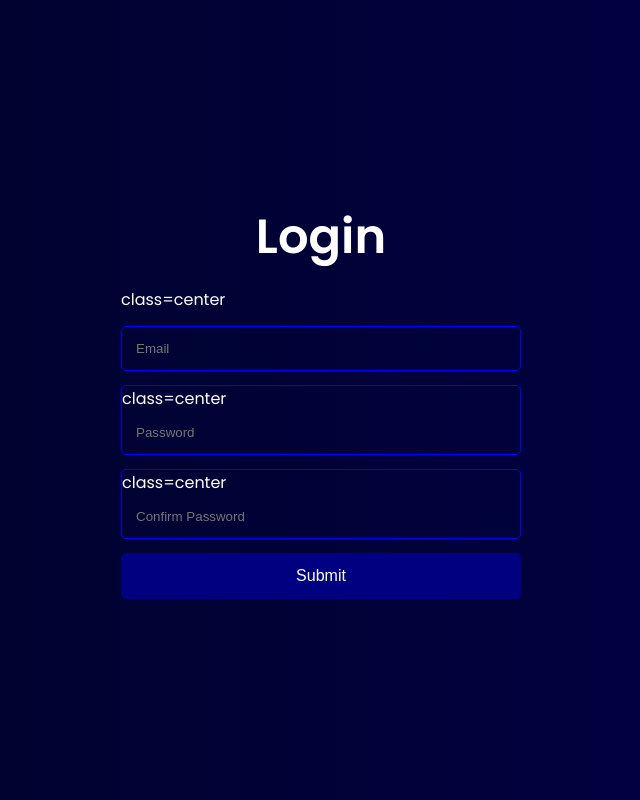
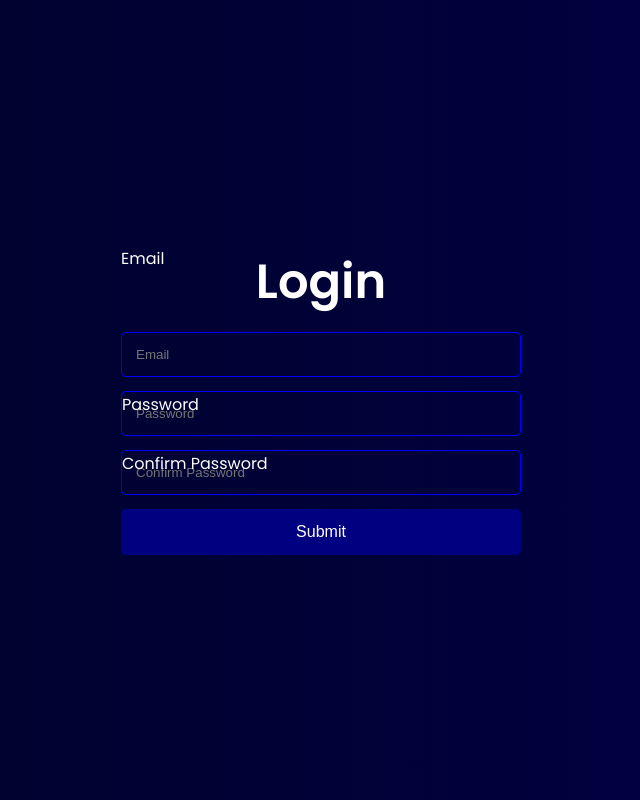
Before and after one commit to BigBen3/Sveltekit-Firebase, a SvelteKit app: page / in a window 1280 px wide. Shown: the whole page, without its empty margins (319-959 px from the left). Built offline with nearby package versions, Linux system fonts and the light colour scheme.

Commit message:
fixed a stupid error in the guys video

```diff
--- a/src/components/Authenticate.svelte
+++ b/src/components/Authenticate.svelte
@@ -9,16 +9,18 @@
     <form>
         <h1>Login</h1>
         <!--if email exist then it is above else it will be center-->
-        <p>class={email ? 'above' : 'center'}</p>
+        <p class={email ? " above" : " center"}>Email</p>
         <label>
             <input bind:value={email} type="email" placeholder="Email" />
         </label>
         <label>
-            <p>class={email ? 'above' : 'center'}</p>
+            <p class={password ? " above" : " center"}>Password</p>
             <input bind:value={password} type="password" placeholder="Password" />
         </label>
         <label>
-            <p>class={email ? 'above' : 'center'}</p>
+            <p class={confirmPass ? " above" : " center"}>
+                Confirm Password
+            </p>
             <input bind:value={confirmPass} type="password" placeholder="Confirm Password" />
         </label>
         <button type="button">Submit</button>
```
